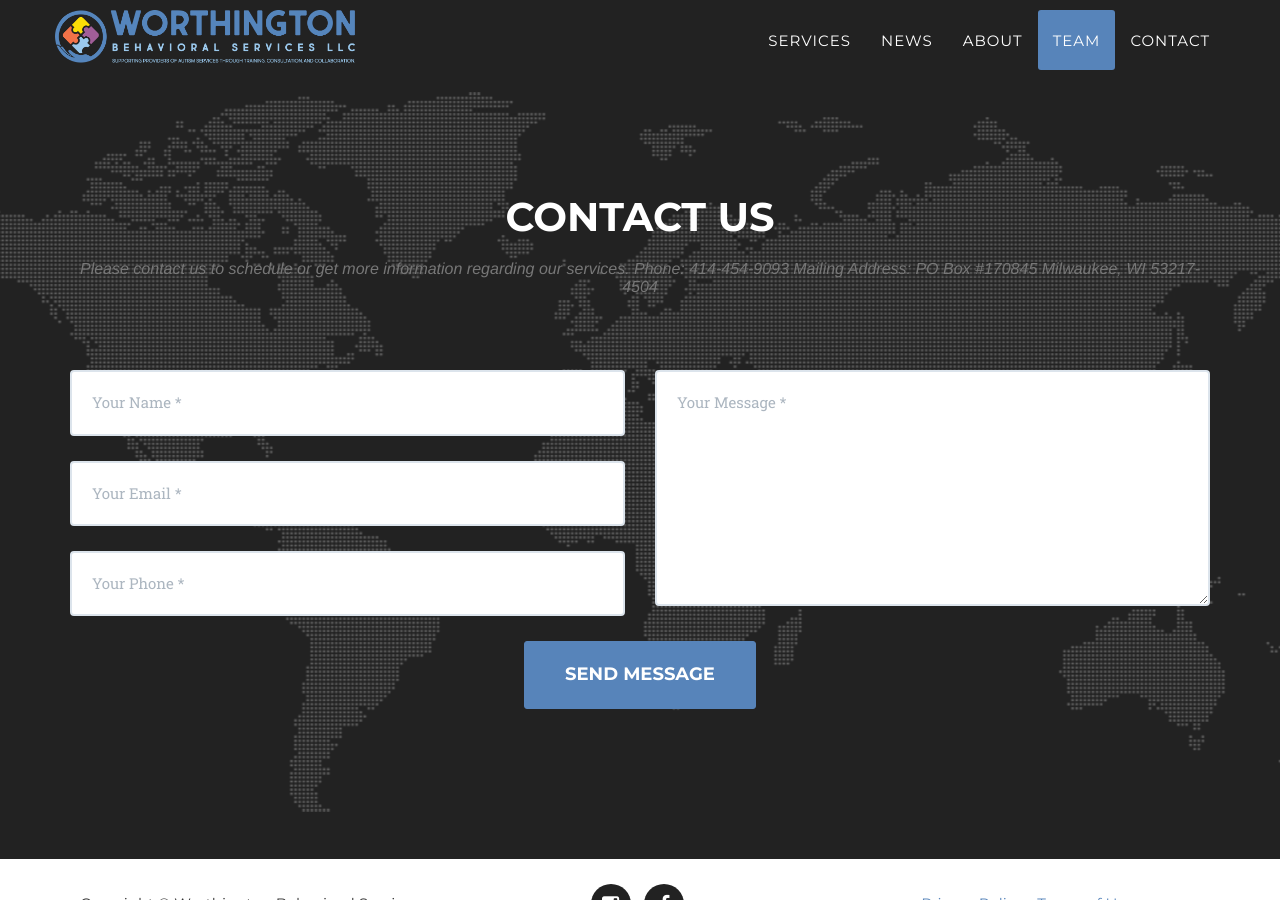
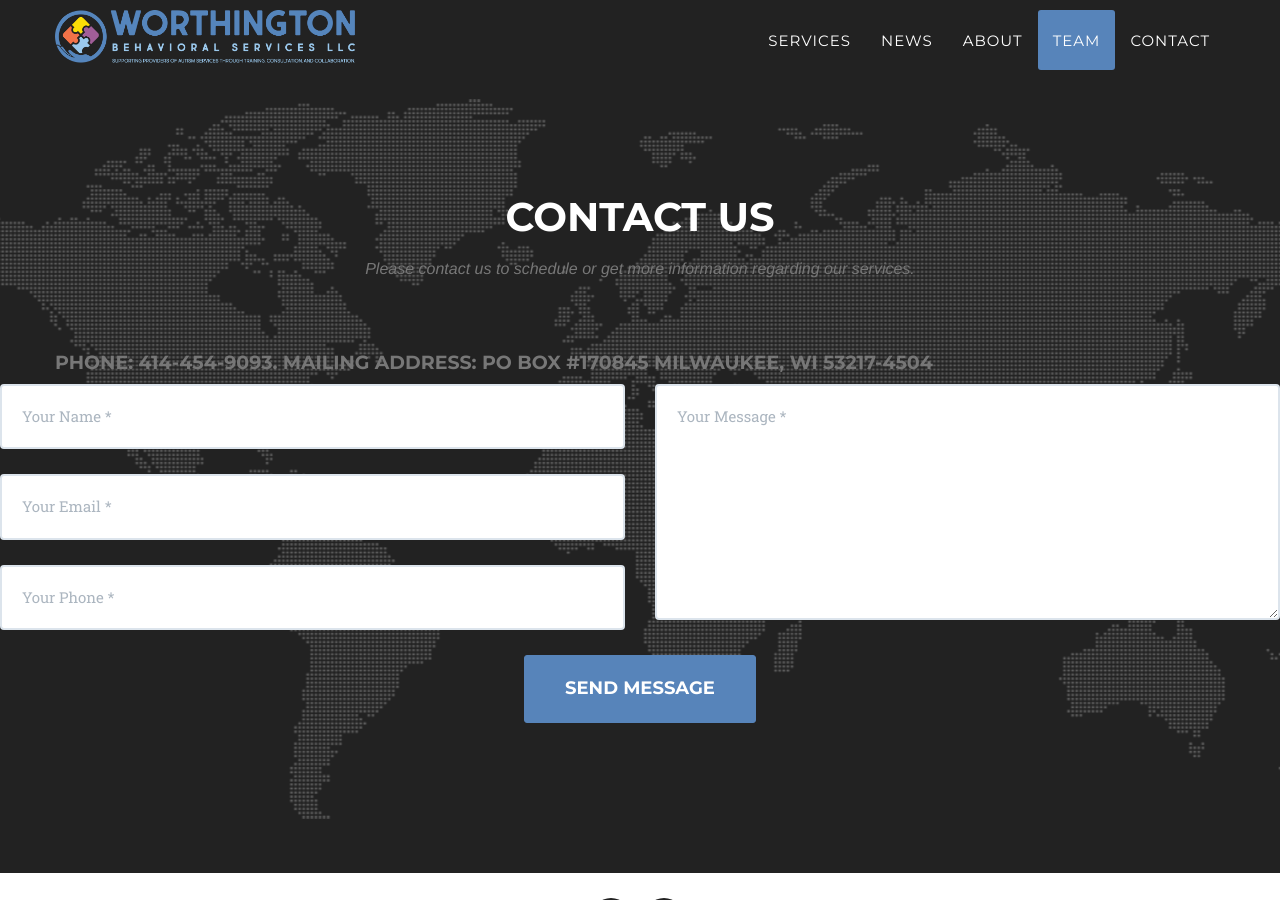
Before and after one commit to wbsllc/website, a Jekyll site: the page built from index.html, in a window 1280 px wide and 900 px high, scrolled down 3762 px. Built offline with Jekyll 4.4.1, drawn with Linux system fonts in a browser that asks for light colours; some web fonts are replaced.

Commit message:
Update contact.html

```diff
--- a/_includes/contact.html
+++ b/_includes/contact.html
@@ -3,9 +3,8 @@
             <div class="row">
                 <div class="col-lg-12 text-center">
                     <h2 class="section-heading">Contact Us</h2>
-                    <h3 class="section-subheading text-muted">Please contact us to schedule or get more information regarding our services.
-                        Phone: 414-454-9093
-                        Mailing Address: PO Box #170845 Milwaukee, WI 53217-4504</h3></div>
+                    <h3 class="section-subheading text-muted">Please contact us to schedule or get more information regarding our services. </h3></div>
+                    <h4 class="section-subheading text-muted"> Phone: 414-454-9093. Mailing Address: PO Box #170845 Milwaukee, WI 53217-4504</h4></div>
 </div>
             <div class="row">
                 <div class="col-lg-12">
```
